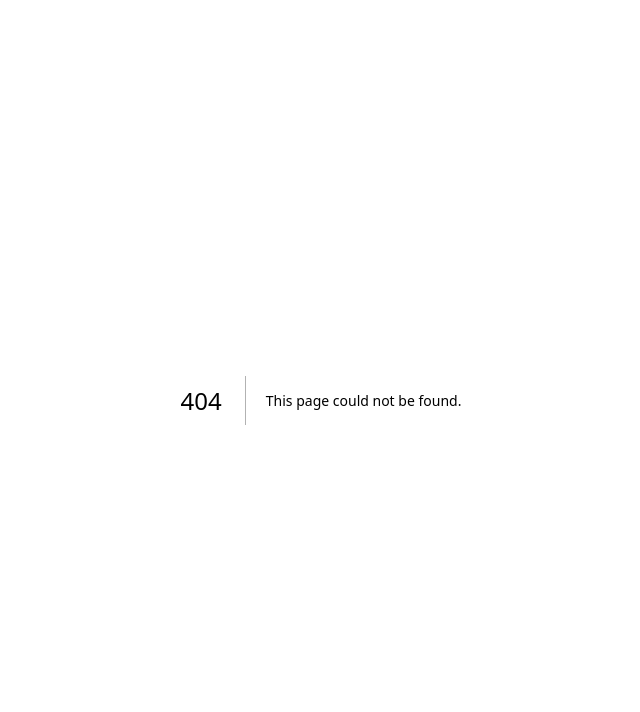
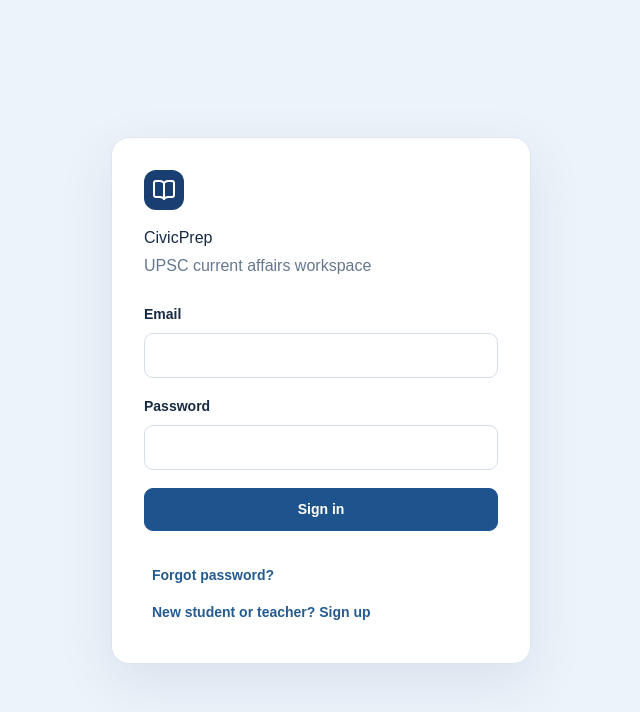
Before and after one commit to javvadkt/civicsense, a Next.js app: page /login in a window 1280 px wide. Before the commit this address had no page. Shown: the top 712 px of the page, without its empty margins (319-959 px from the left). Built offline with nearby package versions, Linux system fonts and the light colour scheme.

Commit message:
Add login page with authentication features

```diff
--- /dev/null
+++ b/app/(auth)/login/page.tsx
@@ -0,0 +1,219 @@
+"use client";
+
+import { useEffect, useState } from "react";
+import { useRouter } from "next/navigation";
+import { BookOpen } from "lucide-react";
+import { useAuth } from "../../../context/AuthContext";
+
+export default function LoginPage() {
+  const {
+    session,
+    profile,
+    loading,
+    error,
+    notice,
+    passwordSetup,
+    login,
+    signup,
+    recover,
+    updatePassword,
+    setError,
+    setNotice
+  } = useAuth();
+  const router = useRouter();
+
+  const [email, setEmail] = useState("");
+  const [password, setPassword] = useState("");
+  const [newName, setNewName] = useState("");
+  const [signupRole, setSignupRole] = useState("student");
+  const [signupEnrollment, setSignupEnrollment] = useState("");
+  const [newPassword, setNewPassword] = useState("");
+  const [recoveryMode, setRecoveryMode] = useState(false);
+  const [signupMode, setSignupMode] = useState(false);
+  const [busy, setBusy] = useState(false);
+
+  useEffect(() => {
+    if (loading) return;
+    if (session && profile?.active) {
+      router.replace("/overview");
+    } else if (session && profile && !profile.active) {
+      router.replace("/pending");
+    }
+  }, [session, profile, loading, router]);
+
+  if (loading) return <main className="center">Loading workspace…</main>;
+
+  if (passwordSetup) {
+    return (
+      <main className="center">
+        <div className="auth">
+          <span className="logo"><BookOpen /></span>
+          <h1>Set your password</h1>
+          <p>Your email link is verified. Choose a password to finish joining.</p>
+          <form onSubmit={async e => {
+            e.preventDefault();
+            setBusy(true);
+            try {
+              await updatePassword(newPassword);
+              router.replace("/overview");
+            } catch (err: any) {
+              setError(err?.message || "Failed to save password");
+            } finally {
+              setBusy(false);
+            }
+          }}>
+            <label>
+              New password
+              <input
+                required
+                minLength={8}
+                type="password"
+                autoComplete="new-password"
+                value={newPassword}
+                onChange={e => setNewPassword(e.target.value)}
+              />
+            </label>
+            <button className="primary" disabled={busy}>
+              {busy ? "Saving…" : "Save password"}
+            </button>
+          </form>
+          {error && <p className="error" role="alert">{error}</p>}
+        </div>
+      </main>
+    );
+  }
+
+  const handleSubmit = async (e: React.FormEvent) => {
+    e.preventDefault();
+    setBusy(true);
+    try {
+      if (recoveryMode) {
+        await recover(email);
+      } else if (signupMode) {
+        await signup({
+          email,
+          pass: password,
+          name: newName,
+          role: signupRole,
+          enrollment: signupEnrollment
+        });
+        setSignupMode(false);
+        setPassword("");
+        setNewName("");
+        setSignupEnrollment("");
+      } else {
+        await login(email, password);
+        setPassword("");
+      }
+    } catch (err: any) {
+      setError(err?.message || "Authentication request failed");
+    } finally {
+      setBusy(false);
+    }
+  };
+
+  return (
+    <main className="center">
+      <div className="auth">
+        <span className="logo"><BookOpen /></span>
+        <h1>{recoveryMode ? "Set or reset password" : signupMode ? "Create your account" : "CivicPrep"}</h1>
+        <p>
+          {recoveryMode
+            ? "We will email you a fresh link to choose a password."
+            : signupMode
+            ? "Student and teacher accounts need teacher approval before they can enter."
+            : "UPSC current affairs workspace"}
+        </p>
+        <form onSubmit={handleSubmit}>
+          {signupMode && (
+            <>
+              <label>
+                Full name
+                <input
+                  required
+                  minLength={2}
+                  maxLength={100}
+                  autoComplete="name"
+                  value={newName}
+                  onChange={e => setNewName(e.target.value)}
+                />
+              </label>
+              <label>
+                I am a
+                <select value={signupRole} onChange={e => setSignupRole(e.target.value)}>
+                  <option value="student">Student</option>
+                  <option value="supervisor">Teacher</option>
+                </select>
+              </label>
+              {signupRole === "student" && (
+                <label>
+                  Enrollment number
+                  <input
+                    required
+                    maxLength={40}
+                    value={signupEnrollment}
+                    onChange={e => setSignupEnrollment(e.target.value)}
+                    placeholder="Your college enrollment number"
+                  />
+                </label>
+              )}
+            </>
+          )}
+          <label>
+            Email
+            <input
+              required
+              type="email"
+              autoComplete="email"
+              value={email}
+              onChange={e => setEmail(e.target.value)}
+            />
+          </label>
+          {!recoveryMode && (
+            <label>
+              Password
+              <input
+                required
+                minLength={8}
+                type="password"
+                autoComplete={signupMode ? "new-password" : "current-password"}
+                value={password}
+                onChange={e => setPassword(e.target.value)}
+              />
+            </label>
+          )}
+          <button className="primary" disabled={busy}>
+            {busy ? "Processing…" : recoveryMode ? "Send password link" : signupMode ? "Sign up" : "Sign in"}
+          </button>
+        </form>
+        {error && <p className="error" role="alert">{error}</p>}
+        {notice && <p className="success" role="status">{notice}</p>}
+        <button
+          type="button"
+          className="plain"
+          onClick={() => {
+            setRecoveryMode(!recoveryMode);
+            setSignupMode(false);
+            setError("");
+            setNotice("");
+          }}
+        >
+          {recoveryMode ? "Back to sign in" : "Forgot password?"}
+        </button>
+        {!recoveryMode && (
+          <button
+            type="button"
+            className="plain"
+            onClick={() => {
+              setSignupMode(!signupMode);
+              setError("");
+              setNotice("");
+            }}
+          >
+            {signupMode ? "Already have an account? Sign in" : "New student or teacher? Sign up"}
+          </button>
+        )}
+      </div>
+    </main>
+  );
+}
```
